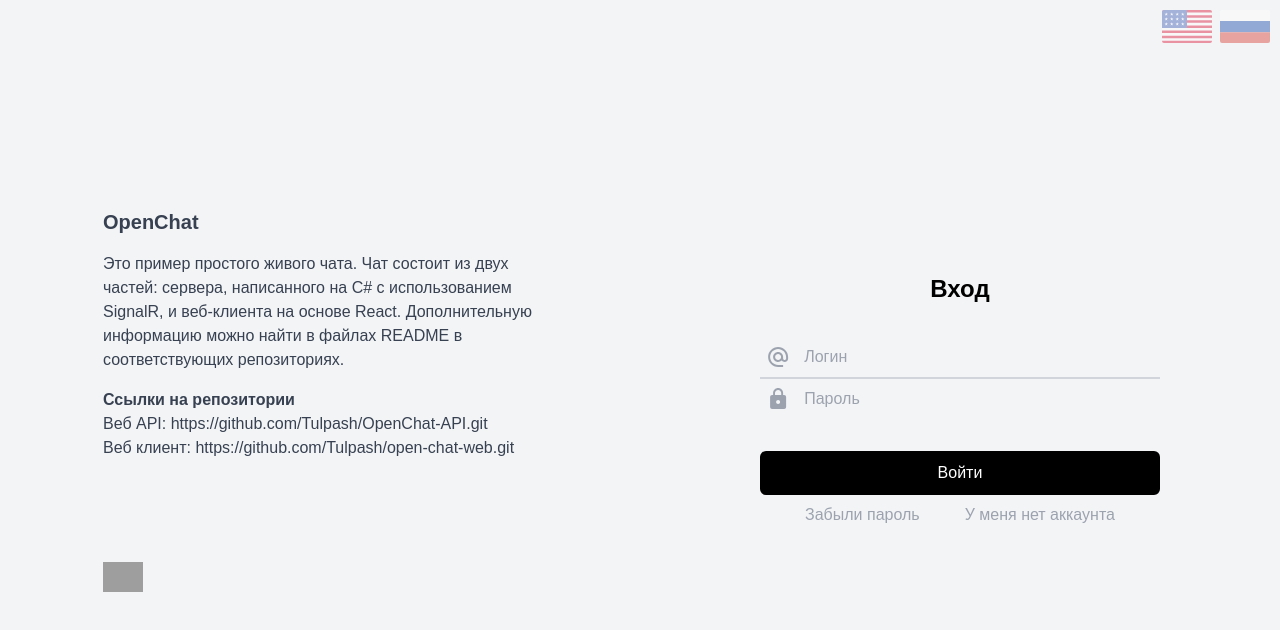
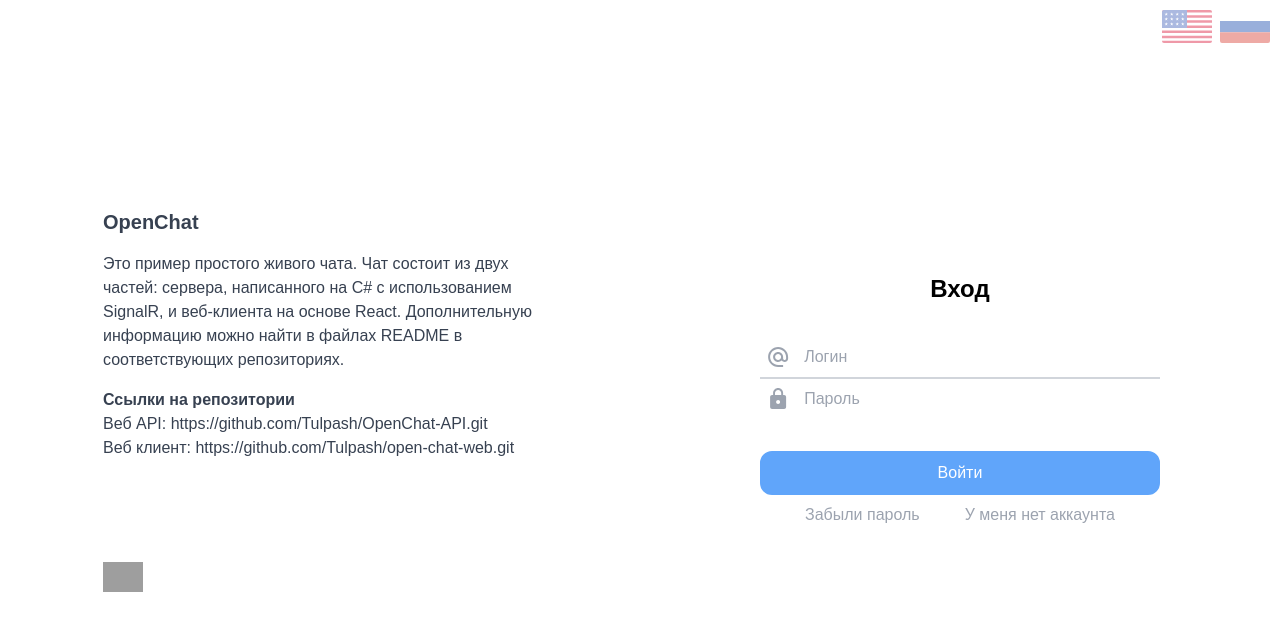
Before and after one commit to Tulpash/open-chat-web, a React (Create React App) app: page / in a window 1280 px wide. Shown: the top 630 px of the page. Built offline with nearby package versions, Linux system fonts and the light colour scheme; grey boxes are pictures that could not be loaded.

Commit message:
fix login

```diff
--- a/src/forms/FormBuilder.js
+++ b/src/forms/FormBuilder.js
@@ -28,7 +28,7 @@ export const FormInputGroup = (props) => {
 
 export const FormRow = (props) => {
     return(
-        <div className={`flex items-center justify-center first:rounded-t-md last:rounded-b-md bg-transparent hover:bg-gray-200 ${!props.error && '[&:hover>*]:text-black [&:hover>*]:placeholder-black'} ${props.error && '[&>input]:placeholder-red-600 text-red-600'} ${props.error ? '[&>svg]:text-red-600' : '[&>svg]:text-gray-400'} duration-200 [&>svg]:text-2xl [&>svg]:w-[40px]`}>
+        <div className={`flex items-center justify-center first:rounded-t-md last:rounded-b-md bg-transparent hover:bg-gray-100 ${!props.error && '[&:hover>*]:text-gray-500 [&:hover>*]:placeholder-gray-500'} ${props.error && '[&>input]:placeholder-red-600 text-red-600'} ${props.error ? '[&>svg]:text-red-600' : '[&>svg]:text-gray-400'} duration-200 [&>svg]:text-2xl [&>svg]:w-[40px]`}>
             {props.children}
         </div>
     )
@@ -42,7 +42,7 @@ export const FormInput = (props) => {
 
 export const FormButton = (props) => {
     return(
-        <button className={'p-2 rounded-md border-2 border-black bg-black text-white hover:bg-transparent hover:text-black duration-200 cursor-pointer'} {...props} >{props.children}</button>
+        <button className={'p-2 rounded-xl border-2 border-blue-400 bg-blue-400 text-white hover:bg-transparent hover:text-blue-400 duration-200 cursor-pointer'} {...props} >{props.children}</button>
     )
 }
 
--- a/src/pages/Login.page.js
+++ b/src/pages/Login.page.js
@@ -11,7 +11,7 @@ const LoginPage = () => {
     const { t } = useTranslation()
 
     return(
-        <div className={`h-screen w-screen flex flex-col-reverse items-center justify-center gap-24 md:gap-0 md:flex-row bg-gray-100`}>
+        <div className={`h-screen w-screen flex flex-col-reverse items-center justify-center gap-24 md:gap-0 md:flex-row bg-white`}>
             <div className={'fixed top-[10px] right-[10px]'}>
                 <LanguageSelector />
             </div>
```
